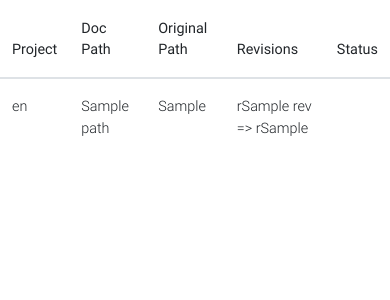
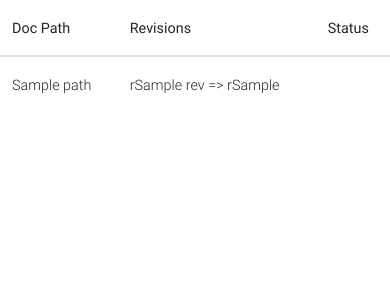
Before and after one commit to yzgyyang/docmon, a Flask app: template templates/index.html in a window 390 px wide. Shown: the top 300 px of the page. Run offline with Flask 2, Linux system fonts and the light colour scheme; the template is opened without the code that fills it: most values are stand-ins (such as "Sample title", 1, 10 or a date in 2020); some libraries are stand-ins or nearby versions.

Commit message:
Update templates/index.html: Auto hide Project and Original Path on mobile

```diff
--- a/templates/index.html
+++ b/templates/index.html
@@ -6,9 +6,9 @@
     <!--Table head-->
     <thead>
         <tr>
-            <th>Project</th>
+            <th class="d-none d-sm-block">Project</th>
             <th>Doc Path</th>
-            <th>Original Path</th>
+            <th class="d-none d-sm-block">Original Path</th>
             <th>Revisions</th>
             <th>Status</th>
         </tr>
@@ -20,9 +20,9 @@
             <!--td colspan="2">Larry the Bird</td-->
         {% for result in results %}
             <tr>
-                <td>{{ result.lang }} </td>
+                <td class="d-none d-sm-block">{{ result.lang }} </td>
                 <td>{{ result.path }}</td>
-                <td>{{ result.orig_path }}</td>
+                <td class="d-none d-sm-block">{{ result.orig_path }}</td>
                 <td>r{{ result.rev }} => r{{ result.orig_rev }}</td>
                 {% if result.up_to_date == True %}
                     <td class="table-success">Up to date.</td>
```
